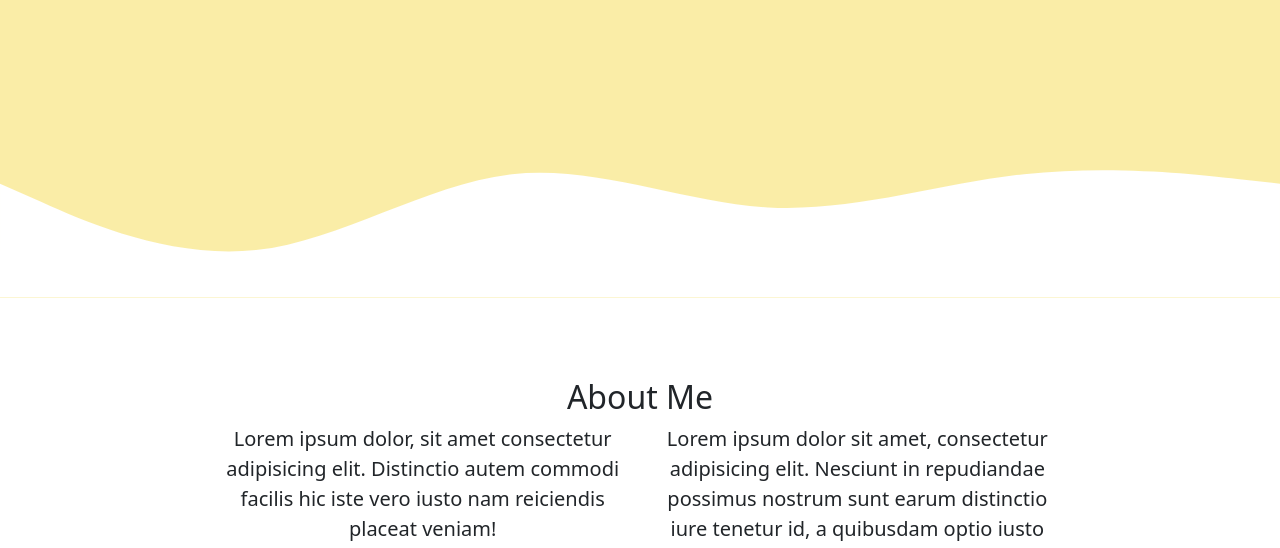
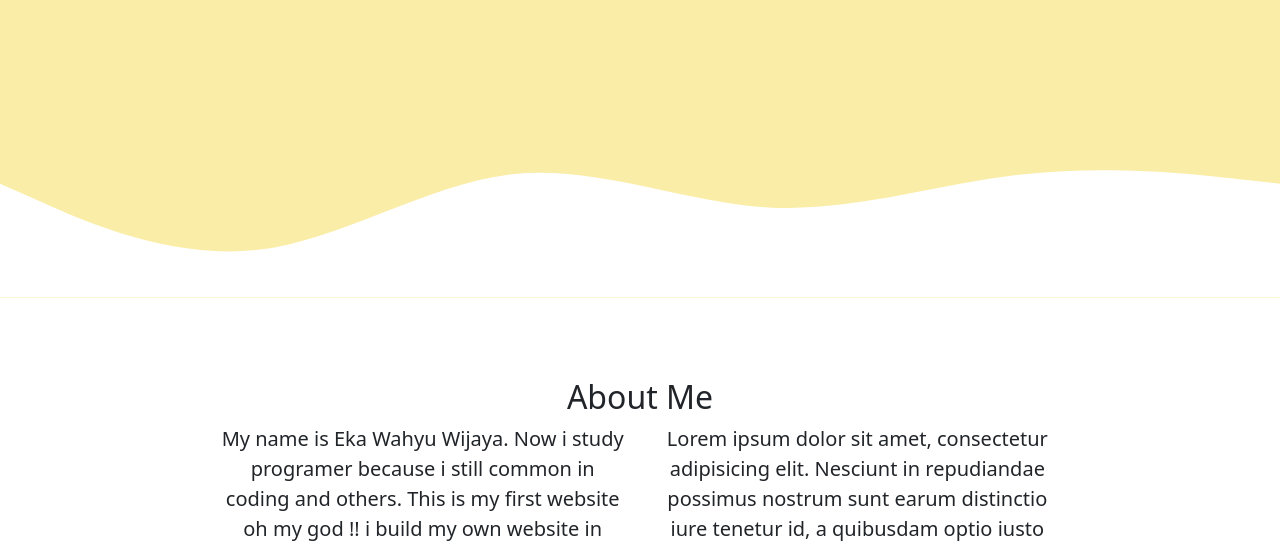
Before and after one commit to ekawahyuwijaya/ekawahyuwijaya.github.io, a plain HTML site: page index.html in a window 1280 px wide. Shown: the part 404-952 px from the top of the page. Drawn offline with nearby package versions, Linux system fonts and the light colour scheme.

Commit message:
mengubah tulisan aboutme

```diff
--- a/index.html
+++ b/index.html
@@ -62,7 +62,7 @@
         </div>
         <div class="row justify-content-center fs-5 text-center">
           <div class="col-md-4">
-            <p>Lorem ipsum dolor, sit amet consectetur adipisicing elit. Distinctio autem commodi facilis hic iste vero iusto nam reiciendis placeat veniam!</p>
+            <p>My name is Eka Wahyu Wijaya. Now i study programer because i still common in coding and others. This is my first website oh my god !! i build my own website in portfolio</p>
           </div>
           <div class="col-md-4">
             <p>Lorem ipsum dolor sit amet, consectetur adipisicing elit. Nesciunt in repudiandae possimus nostrum sunt earum distinctio iure tenetur id, a quibusdam optio iusto alias quasi?</p>
```
